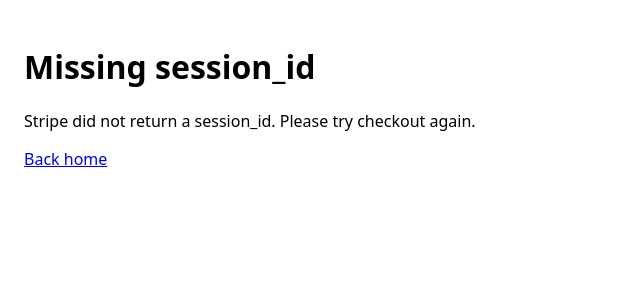
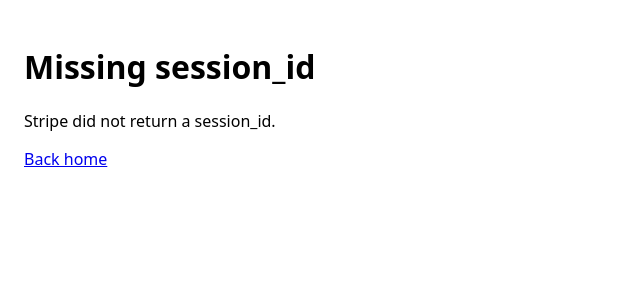
Before and after one commit to techtalk1282/Best-Meeting-Time, a Next.js app: page /success in a window 1280 px wide. Shown: the top 300 px of the page, without its empty margins (0-640 px from the left). Built offline with nearby package versions, Linux system fonts and the light colour scheme.

Commit message:
fix(success): remove unsupported Stripe apiVersion causing server crash

```diff
--- a/app/success/page.tsx
+++ b/app/success/page.tsx
@@ -29,30 +29,25 @@ export default async function SuccessPage({ searchParams }: Props) {
     return (
       <main style={{ padding: 24, fontFamily: "system-ui" }}>
         <h1>Missing session_id</h1>
-        <p>
-          Stripe did not return a session_id. Please try checkout again.
-        </p>
+        <p>Stripe did not return a session_id.</p>
         <Link href="/">Back home</Link>
       </main>
     );
   }
 
-  const stripeSecret = requireEnv("STRIPE_SECRET_KEY");
-  const stripe = new Stripe(stripeSecret, { apiVersion: "2024-06-20" });
+  const stripe = new Stripe(requireEnv("STRIPE_SECRET_KEY"));
 
-  // Verify the Checkout Session server-side
   const session = await stripe.checkout.sessions.retrieve(session_id);
 
   const paid = session.payment_status === "paid";
 
   if (paid) {
-    // Set Premium cookie (HTTP-only) so the Home page can read it on the server
     cookies().set("premium", "1", {
       httpOnly: true,
       secure: true,
       sameSite: "lax",
       path: "/",
-      maxAge: 60 * 60 * 24 * 365, // 1 year
+      maxAge: 60 * 60 * 24 * 365,
     });
   }
 
```
